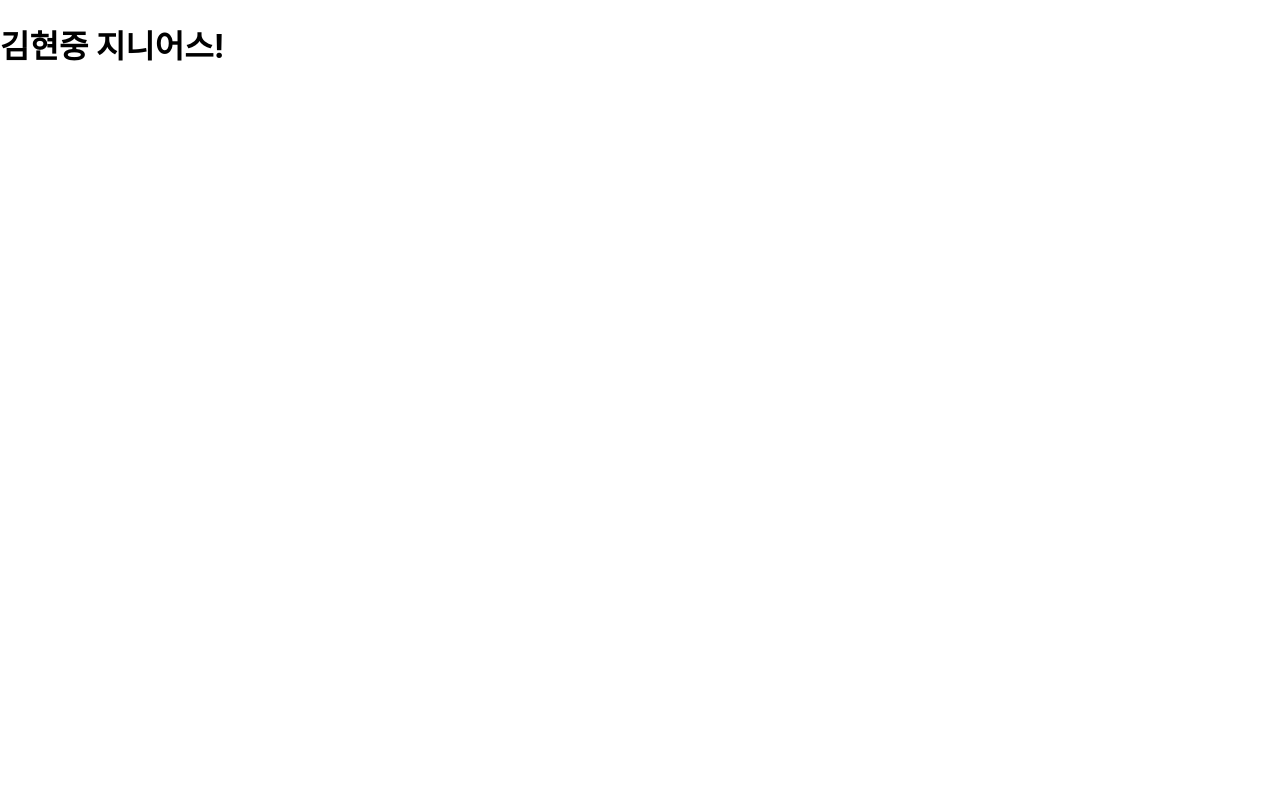
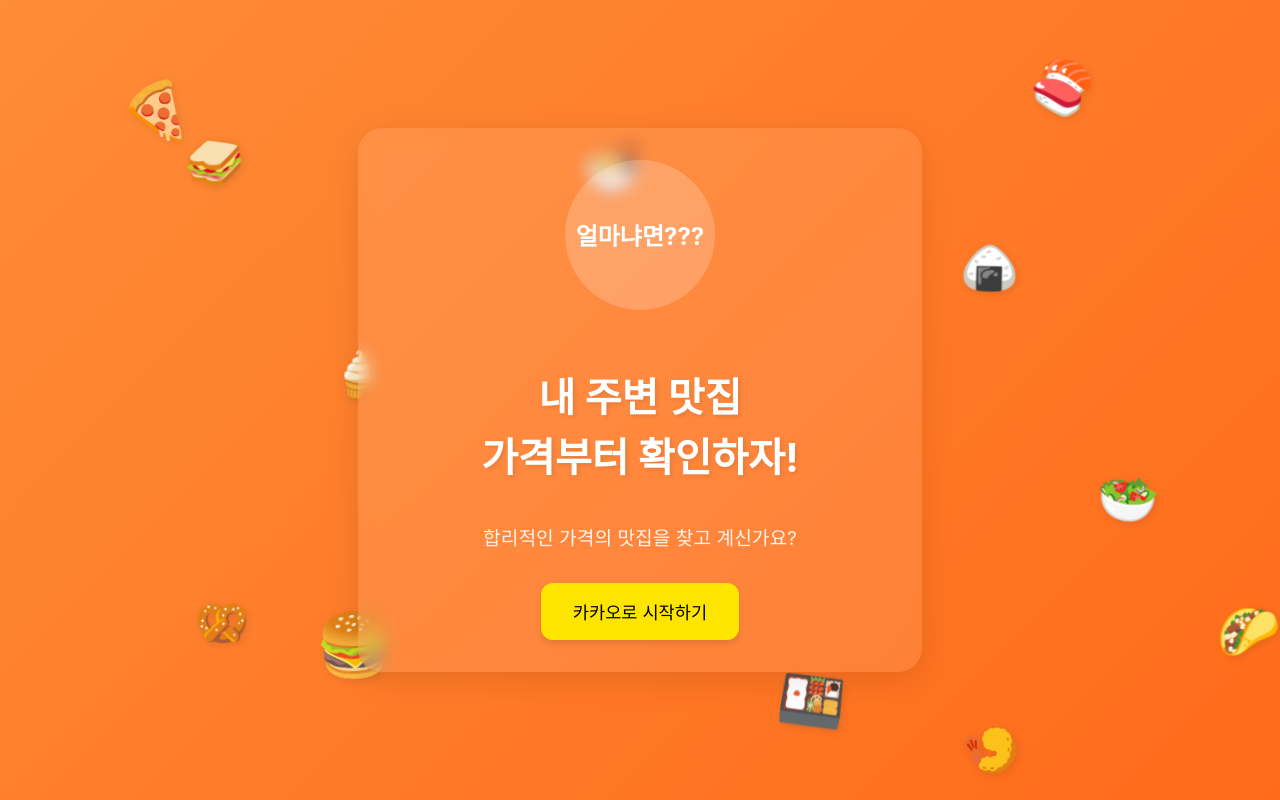
Before and after one commit to hjkim0905/howmuch_FE, a React (Create React App) app: page / in a window 1280 px wide. Built offline with nearby package versions, Linux system fonts and the light colour scheme.

Commit message:
[Feat] : 온보딩 페이지 UI 구현 완료

```diff
--- a/package.json
+++ b/package.json
@@ -6,7 +6,10 @@
         "cra-template": "1.2.0",
         "react": "^18.2.0",
         "react-dom": "^18.2.0",
+        "react-router-dom": "^7.1.3",
         "react-scripts": "5.0.1",
+        "recoil": "^0.7.7",
+        "styled-components": "^6.1.14",
         "web-vitals": "^4.2.4"
     },
     "scripts": {
--- a/src/App.js
+++ b/src/App.js
@@ -1,10 +1,19 @@
 import React from 'react';
+import { BrowserRouter as Router, Routes, Route } from 'react-router-dom';
+import { RecoilRoot } from 'recoil';
+import OnboardingPage from './pages/OnboardingPage';
+import MainPage from './pages/MainPage';
 
 function App() {
     return (
-        <div>
-            <h1>김현중 지니어스!</h1>
-        </div>
+        <RecoilRoot>
+            <Router>
+                <Routes>
+                    <Route path="/" element={<OnboardingPage />} />
+                    <Route path="/main" element={<MainPage />} />
+                </Routes>
+            </Router>
+        </RecoilRoot>
     );
 }
 
--- /dev/null
+++ b/src/components/FloatingFood.js
@@ -0,0 +1,72 @@
+import React from 'react';
+import styled, { keyframes } from 'styled-components';
+
+const FloatingFood = ({ emoji, delay, size, position, index }) => {
+    return (
+        <FoodEmoji delay={delay} size={size} position={position} index={index}>
+            {emoji}
+        </FoodEmoji>
+    );
+};
+
+const float = keyframes`
+    0% {
+        transform: translateY(0) rotate(0deg) translateX(0);
+    }
+    33% {
+        transform: translateY(-15px) rotate(8deg) translateX(10px);
+    }
+    66% {
+        transform: translateY(12px) rotate(-5deg) translateX(-8px);
+    }
+    100% {
+        transform: translateY(0) rotate(0deg) translateX(0);
+    }
+`;
+
+const getPosition = (position, index) => {
+    switch (position) {
+        case 'top':
+            return {
+                left: `${10 + index * 35}%`,
+                top: `${index % 2 === 0 ? 8 : 18}%`,
+            };
+        case 'bottom':
+            return {
+                left: `${25 + index * 35}%`,
+                top: `${index % 2 === 0 ? 75 : 85}%`,
+            };
+        case 'left':
+            return {
+                left: `${index % 2 === 0 ? 15 : 25}%`,
+                top: `${15 + index * 30}%`,
+            };
+        case 'right':
+            return {
+                left: `${index % 2 === 0 ? 75 : 85}%`,
+                top: `${30 + index * 30}%`,
+            };
+        default:
+            return {
+                left: '0%',
+                top: '0%',
+            };
+    }
+};
+
+const FoodEmoji = styled.span`
+    position: fixed;
+    font-size: ${(props) => props.size || '2rem'};
+    animation: ${float} 8s ease-in-out infinite;
+    animation-delay: ${(props) => props.delay};
+    left: ${(props) => getPosition(props.position, props.index).left};
+    top: ${(props) => getPosition(props.position, props.index).top};
+    transition: transform 0.3s ease;
+    filter: drop-shadow(2px 2px 4px rgba(0, 0, 0, 0.1));
+
+    &:hover {
+        transform: scale(1.2) rotate(10deg);
+    }
+`;
+
+export default FloatingFood;
--- /dev/null
+++ b/src/components/LoginButton.js
@@ -0,0 +1,30 @@
+import React from 'react';
+import styled from 'styled-components';
+
+const LoginButton = () => {
+    return <StyledButton>카카오로 시작하기</StyledButton>;
+};
+
+const StyledButton = styled.button`
+    padding: 1rem 2rem;
+    font-size: 1.1rem;
+    background-color: #fee500;
+    border: none;
+    border-radius: 12px;
+    color: #000000;
+    cursor: pointer;
+    transition: transform 0.2s ease, box-shadow 0.2s ease;
+    box-shadow: 0 4px 6px rgba(0, 0, 0, 0.1);
+
+    &:hover {
+        transform: translateY(-2px);
+        box-shadow: 0 6px 8px rgba(0, 0, 0, 0.2);
+    }
+
+    &:active {
+        transform: translateY(0);
+        box-shadow: 0 4px 6px rgba(0, 0, 0, 0.1);
+    }
+`;
+
+export default LoginButton;
--- /dev/null
+++ b/src/pages/MainPage.js
@@ -0,0 +1,17 @@
+import React from 'react';
+import styled from 'styled-components';
+
+const MainPage = () => {
+    return (
+        <Container>
+            <h1>메인 페이지</h1>
+        </Container>
+    );
+};
+
+const Container = styled.div`
+    width: 100%;
+    height: 100vh;
+`;
+
+export default MainPage;
--- /dev/null
+++ b/src/pages/OnboardingPage.js
@@ -0,0 +1,137 @@
+import React from 'react';
+import styled from 'styled-components';
+import LoginButton from '../components/LoginButton';
+import FloatingFood from '../components/FloatingFood';
+
+const OnboardingPage = () => {
+    return (
+        <Container>
+            <ContentWrapper>
+                <SafeZone>
+                    <LogoPlaceholder>
+                        {/* 로고 이미지를 넣을 자리 */}
+                        <LogoText>얼마냐면???</LogoText>
+                    </LogoPlaceholder>
+
+                    <WelcomeText>
+                        내 주변 맛집
+                        <br />
+                        가격부터 확인하자!
+                    </WelcomeText>
+
+                    <SubText>합리적인 가격의 맛집을 찾고 계신가요?</SubText>
+
+                    <LoginButton />
+                </SafeZone>
+
+                <FloatingFoodContainer>
+                    {/* 상단 */}
+                    <FloatingFood emoji="🍕" delay="0s" size="3.5rem" position="top" index={0} />
+                    <FloatingFood emoji="🍜" delay="2s" size="3rem" position="top" index={1} />
+                    <FloatingFood emoji="🍣" delay="4s" size="3.2rem" position="top" index={2} />
+
+                    {/* 하단 */}
+                    <FloatingFood emoji="🍔" delay="1s" size="3.8rem" position="bottom" index={0} />
+                    <FloatingFood emoji="🍱" delay="3s" size="3.4rem" position="bottom" index={1} />
+                    <FloatingFood emoji="🌮" delay="5s" size="3.2rem" position="bottom" index={2} />
+
+                    {/* 좌측 */}
+                    <FloatingFood emoji="🥪" delay="0.5s" size="3rem" position="left" index={0} />
+                    <FloatingFood emoji="🍦" delay="2.5s" size="2.8rem" position="left" index={1} />
+                    <FloatingFood emoji="🥨" delay="4.5s" size="2.7rem" position="left" index={2} />
+
+                    {/* 우측 */}
+                    <FloatingFood emoji="🍙" delay="1.5s" size="2.9rem" position="right" index={0} />
+                    <FloatingFood emoji="🥗" delay="3.5s" size="3.1rem" position="right" index={1} />
+                    <FloatingFood emoji="🍤" delay="5.5s" size="3rem" position="right" index={2} />
+                </FloatingFoodContainer>
+            </ContentWrapper>
+        </Container>
+    );
+};
+
+const Container = styled.div`
+    width: 100vw;
+    height: 100vh;
+    background: linear-gradient(135deg, #ff8c37 0%, #ff6b1a 100%);
+    display: flex;
+    justify-content: center;
+    align-items: center;
+    overflow: hidden;
+    position: fixed;
+    top: 0;
+    left: 0;
+`;
+
+const ContentWrapper = styled.div`
+    display: flex;
+    flex-direction: column;
+    align-items: center;
+    gap: 2rem;
+    width: 100%;
+    max-width: 500px;
+    padding: 0 20px;
+    position: relative;
+    z-index: 1;
+`;
+
+const SafeZone = styled.div`
+    display: flex;
+    flex-direction: column;
+    align-items: center;
+    background: rgba(255, 255, 255, 0.1);
+    backdrop-filter: blur(8px);
+    padding: 2rem;
+    border-radius: 24px;
+    box-shadow: 0 8px 32px rgba(0, 0, 0, 0.1);
+    width: 100%;
+    position: relative;
+    z-index: 2;
+`;
+
+const LogoPlaceholder = styled.div`
+    width: 150px;
+    height: 150px;
+    background: rgba(255, 255, 255, 0.2);
+    border-radius: 50%;
+    display: flex;
+    justify-content: center;
+    align-items: center;
+    margin-bottom: 2rem;
+`;
+
+const LogoText = styled.span`
+    color: white;
+    font-size: 1.5rem;
+    font-weight: bold;
+`;
+
+const FloatingFoodContainer = styled.div`
+    position: fixed;
+    width: 100vw;
+    height: 100vh;
+    pointer-events: none;
+    z-index: 1;
+    top: 0;
+    left: 0;
+`;
+
+const WelcomeText = styled.h1`
+    color: white;
+    font-size: 2.5rem;
+    text-align: center;
+    line-height: 1.5;
+    margin-bottom: 1rem;
+    text-shadow: 2px 2px 4px rgba(0, 0, 0, 0.1);
+    font-weight: bold;
+`;
+
+const SubText = styled.p`
+    color: white;
+    font-size: 1.2rem;
+    text-align: center;
+    margin-bottom: 2rem;
+    opacity: 0.9;
+`;
+
+export default OnboardingPage;
```
Also changed, not shown: 1 other file (tests, documents, lock files or other folders).
